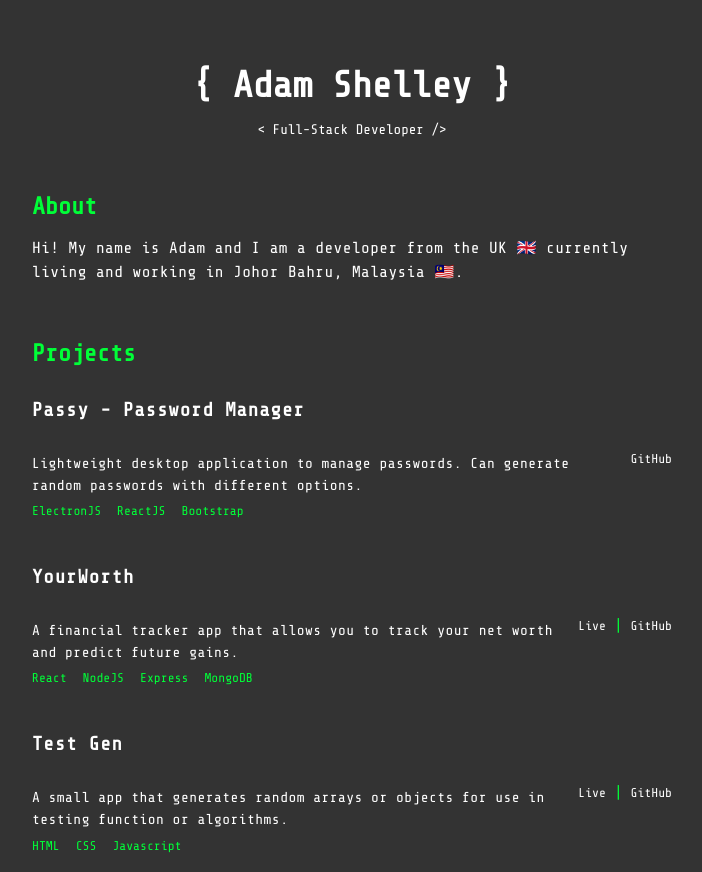
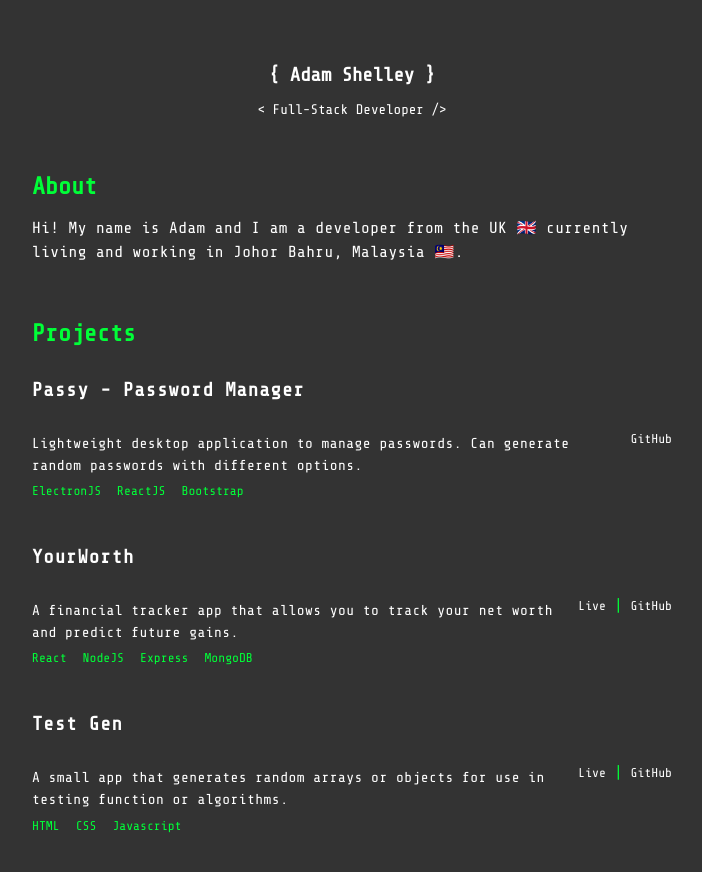
Before and after one commit to AdamShelley/AdamShelley.github.io, a plain HTML site: page index.html in a window 1280 px wide. Shown: the top 872 px of the page, without its empty margins (288-990 px from the left). Drawn offline with nearby package versions, Linux system fonts and the light colour scheme.

Commit message:
Fixed title issue on Iphone XR

```diff
--- a/style.css
+++ b/style.css
@@ -164,8 +164,12 @@ section h2:first-of-type {
     align-items: center;
   }
 
+  .heading h1 {
+    font-size: 1.2rem;
+  }
+
   section {
-    width: 50vw;
+    width: 70vw;
   }
 
 
```
